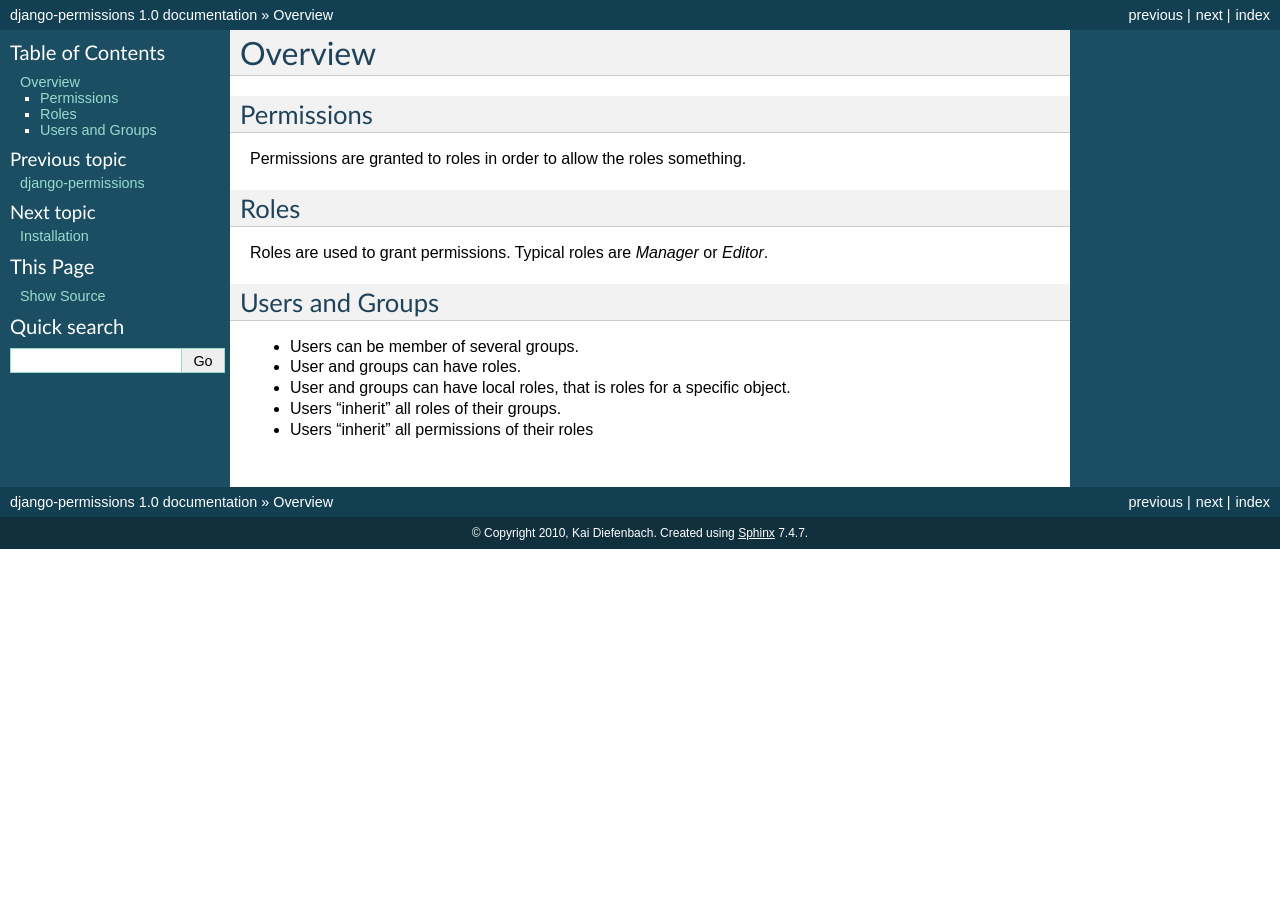
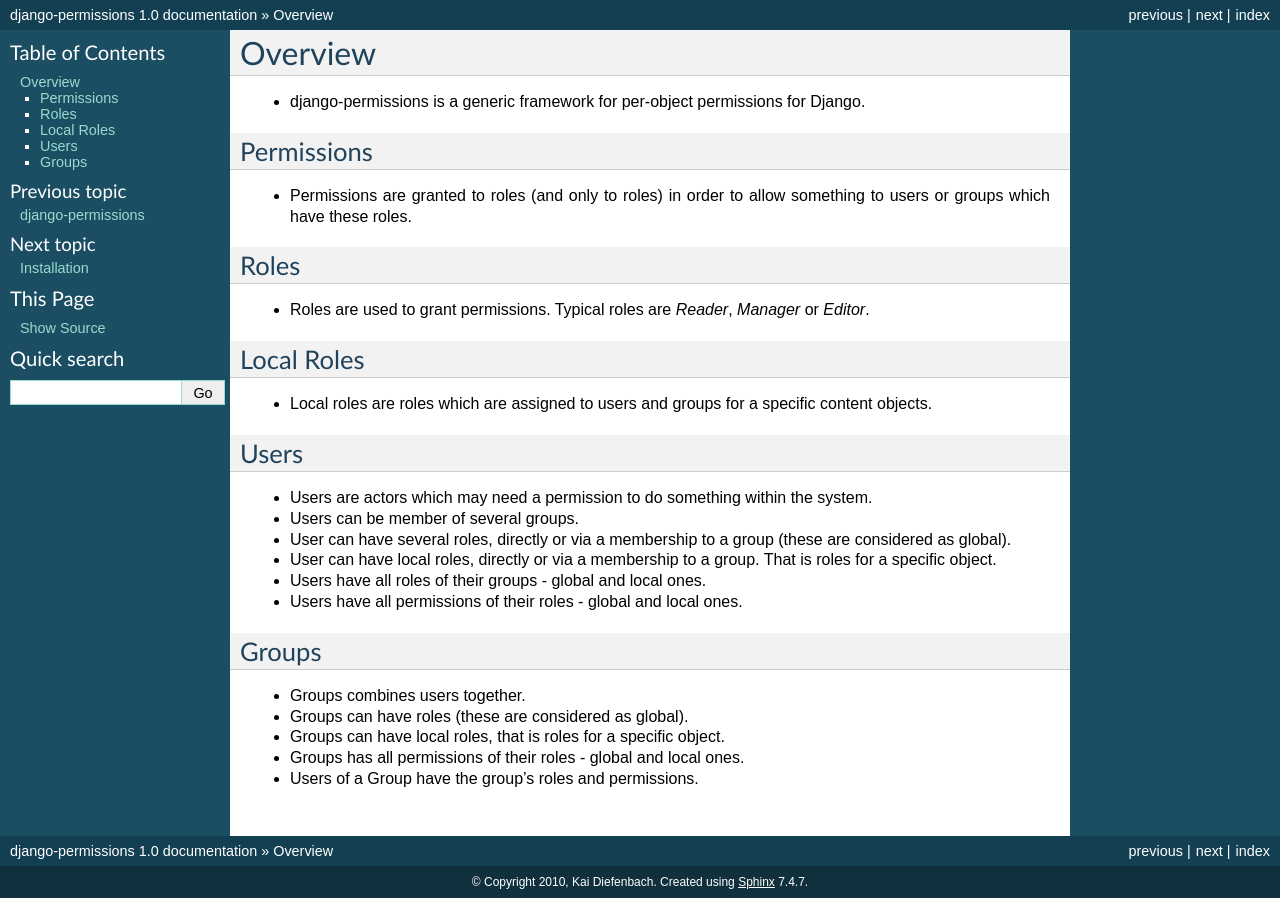
Before and after one commit to jazzband/django-permission, a Sphinx documentation site: the page built from docs/overview.rst, in a window 1280 px wide. Built offline with Sphinx 7.4.7, drawn with Linux system fonts in a browser that asks for light colours.

```diff
--- a/docs/api.rst
+++ b/docs/api.rst
@@ -36,6 +36,12 @@
   .. autofunction:: register_permission
   .. autofunction:: unregister_permission
 
+Register roles
+^^^^^^^^^^^^^^
+
+  .. autofunction:: register_role
+  .. autofunction:: unregister_role
+
 Register groups
 ^^^^^^^^^^^^^^^
 
--- a/docs/overview.rst
+++ b/docs/overview.rst
@@ -2,18 +2,40 @@
 Overview
 ========
 
+* django-permissions is a generic framework for per-object permissions for
+  Django.
+
 Permissions
 ===========
-Permissions are granted to roles in order to allow the roles something.
+* Permissions are granted to roles (and only to roles) in order to allow
+  something to users or groups which have these roles.
 
 Roles
 =====
-Roles are used to grant permissions. Typical roles are *Manager* or *Editor*.
+* Roles are used to grant permissions. Typical roles are *Reader*, *Manager*
+  or *Editor*.
 
-Users and Groups
-================
+Local Roles
+===========
+* Local roles are roles which are assigned to users and groups for a specific
+  content objects.
+
+Users
+=====
+* Users are actors which may need a permission to do something within the
+  system.
 * Users can be member of several groups.
-* User and groups can have roles.
-* User and groups can have local roles, that is roles for a specific object.
-* Users "inherit" all roles of their groups.
-* Users "inherit" all permissions of their roles
+* User can have several roles, directly or via a membership to a group
+  (these are considered as global).
+* User can have local roles, directly or via a membership to a group. That is
+  roles for a specific object.
+* Users have all roles of their groups - global and local ones.
+* Users have all permissions of their roles - global and local ones.
+
+Groups
+======
+* Groups combines users together.
+* Groups can have roles (these are considered as global).
+* Groups can have local roles, that is roles for a specific object.
+* Groups has all permissions of their roles - global and local ones.
+* Users of a Group have the group's roles and permissions.
```
Also changed, not shown: 2 other files.
